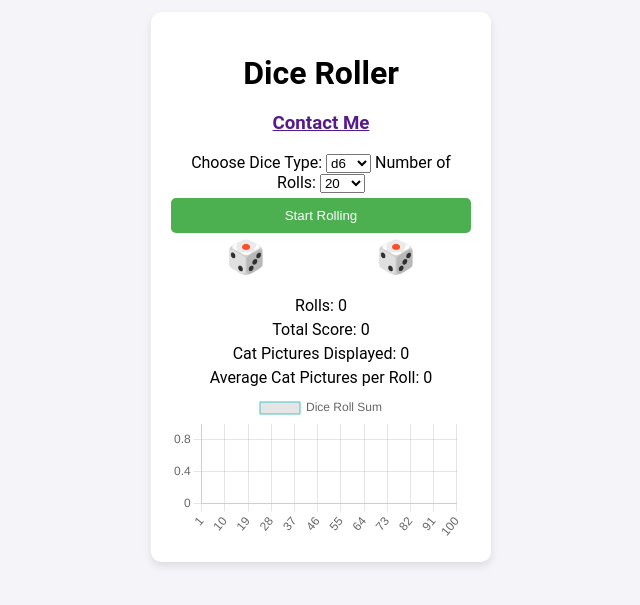
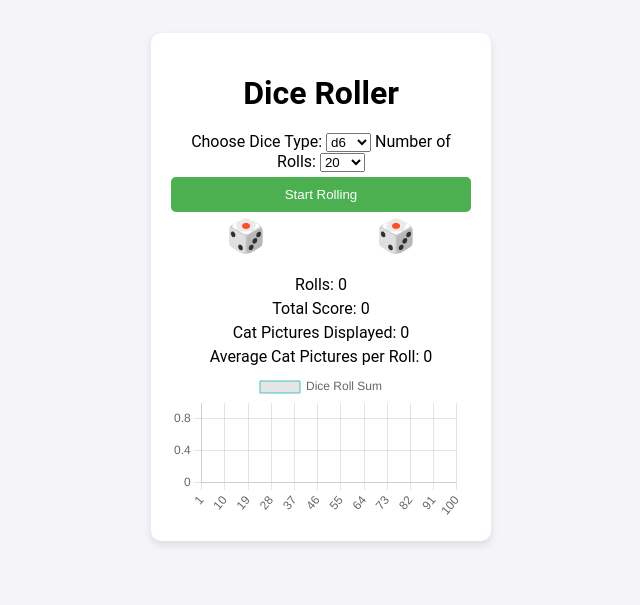
Before and after one commit to Rbrown1092/diceroller, a plain HTML site: page index.html in a window 1280 px wide. Shown: the part 113-718 px from the top of the page, without its empty margins (319-959 px from the left). Drawn offline with nearby package versions, Linux system fonts and the light colour scheme.

Commit message:
removed contact me
removed contact form again, I used a previous version

```diff
--- a/index.html
+++ b/index.html
@@ -10,7 +10,7 @@
 <body>
     <div class="container">
         <h1>Dice Roller</h1>
-        <h3><a href="">Contact Me</a></h3>
+
         <label for="diceType">Choose Dice Type:</label>
         <select id="diceType">
             <option value="2">d2</option>
```
